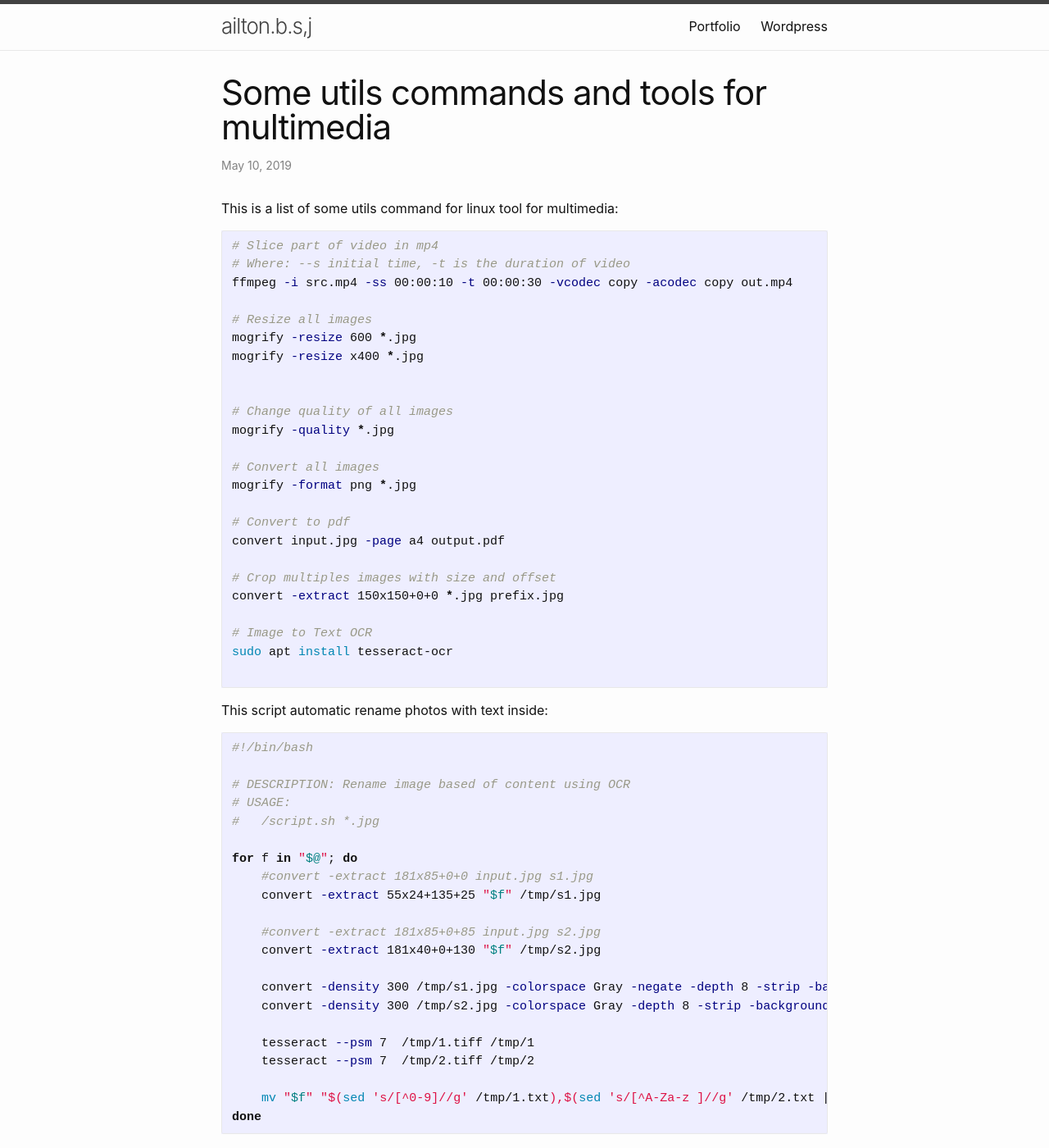
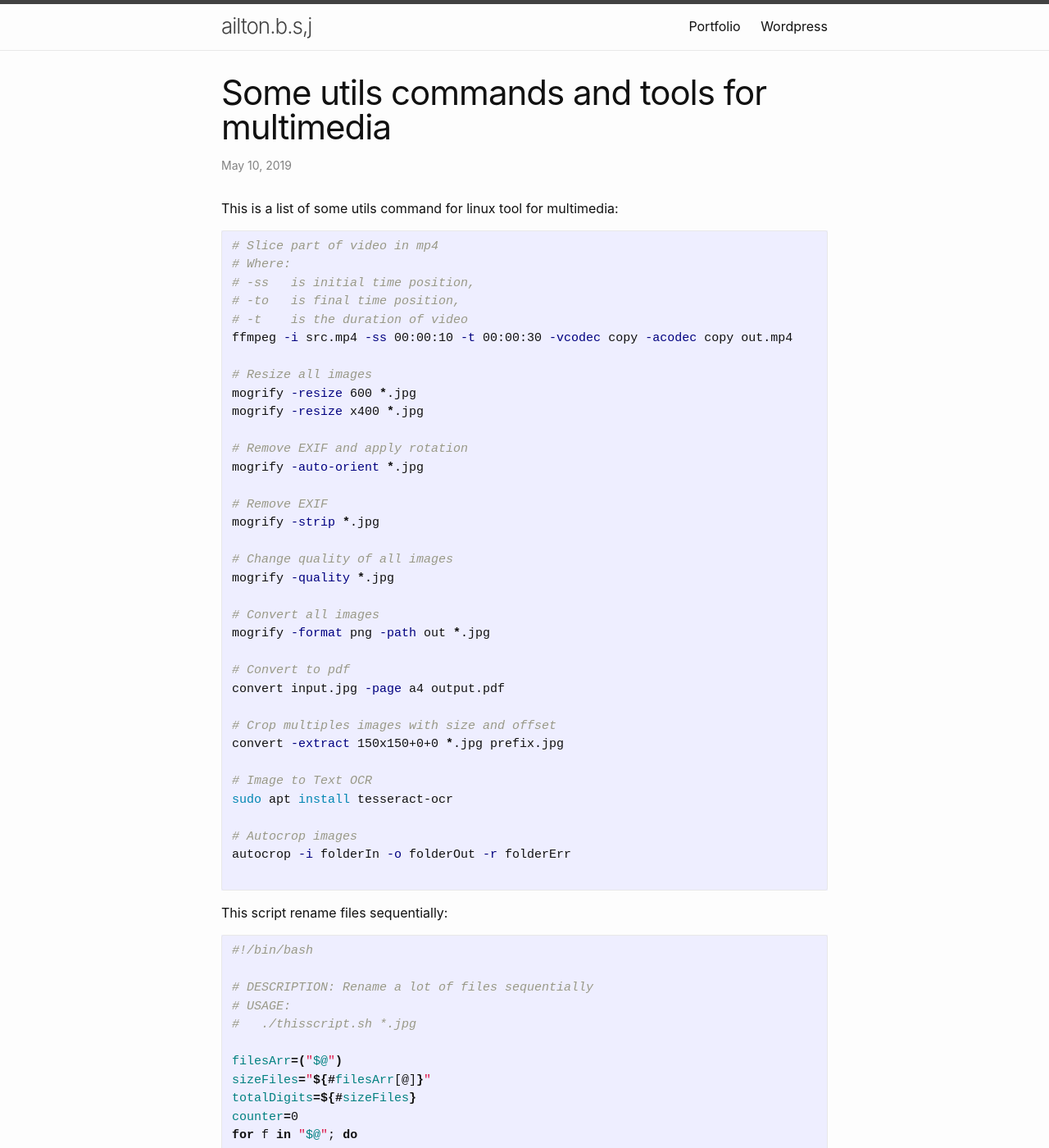
Before and after one commit to ailtonbsj/ailtonbsj.github.io, a Jekyll site: the page built from _posts/2019-05-10-some-utils-commands-and-tool-for-multimedia.md, in a window 1280 px wide and 1400 px high. Shown: the whole window at 82% size. Built offline with Jekyll 4.4.1, drawn with Linux system fonts in a browser that asks for light colours; comment, search, counter and statistics services are not loaded; some of the changed text lies outside the part shown.

Commit message:
added script to rename files

````diff
--- a/_posts/2019-05-10-some-utils-commands-and-tool-for-multimedia.md
+++ b/_posts/2019-05-10-some-utils-commands-and-tool-for-multimedia.md
@@ -7,19 +7,27 @@ categories: tutorial linux video
 This is a list of some utils command for linux tool for multimedia:
 ```bash
 # Slice part of video in mp4
-# Where: --s initial time, -t is the duration of video
+# Where:
+# -ss   is initial time position,
+# -to   is final time position,
+# -t    is the duration of video
 ffmpeg -i src.mp4 -ss 00:00:10 -t 00:00:30 -vcodec copy -acodec copy out.mp4
 
 # Resize all images
 mogrify -resize 600 *.jpg
 mogrify -resize x400 *.jpg
 
+# Remove EXIF and apply rotation
+mogrify -auto-orient *.jpg
+
+# Remove EXIF
+mogrify -strip *.jpg
 
 # Change quality of all images
 mogrify -quality *.jpg
 
 # Convert all images
-mogrify -format png *.jpg
+mogrify -format png -path out *.jpg
 
 # Convert to pdf
 convert input.jpg -page a4 output.pdf
@@ -30,7 +38,28 @@ convert -extract 150x150+0+0 *.jpg prefix.jpg
 # Image to Text OCR
 sudo apt install tesseract-ocr
 
+# Autocrop images
+autocrop -i folderIn -o folderOut -r folderErr
+
 ```
+This script rename files sequentially:
+```bash
+#!/bin/bash
+
+# DESCRIPTION: Rename a lot of files sequentially
+# USAGE:
+#   ./thisscript.sh *.jpg
+
+filesArr=("$@")
+sizeFiles="${#filesArr[@]}"
+totalDigits=${#sizeFiles}
+counter=0
+for f in "$@"; do
+	((counter++))
+	mv $f $(printf "%0""$totalDigits""d.${f##*.}" $counter)
+done
+```
+
 
 This script automatic rename photos with text inside:
 ```bash
@@ -38,7 +67,7 @@ This script automatic rename photos with text inside:
 
 # DESCRIPTION: Rename image based of content using OCR
 # USAGE:
-#   /script.sh *.jpg
+#   ./thisscript.sh *.jpg
 
 for f in "$@"; do
     #convert -extract 181x85+0+0 input.jpg s1.jpg
````
